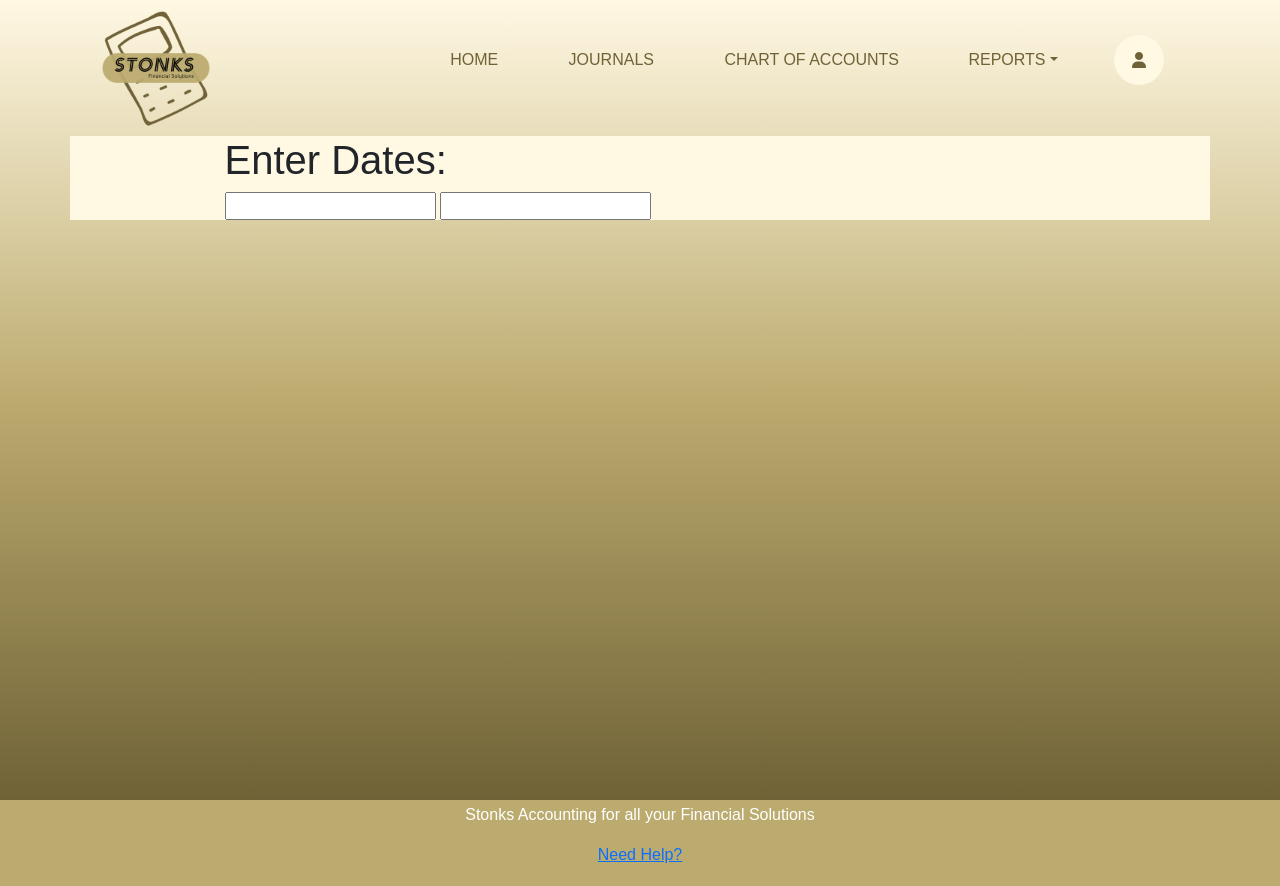
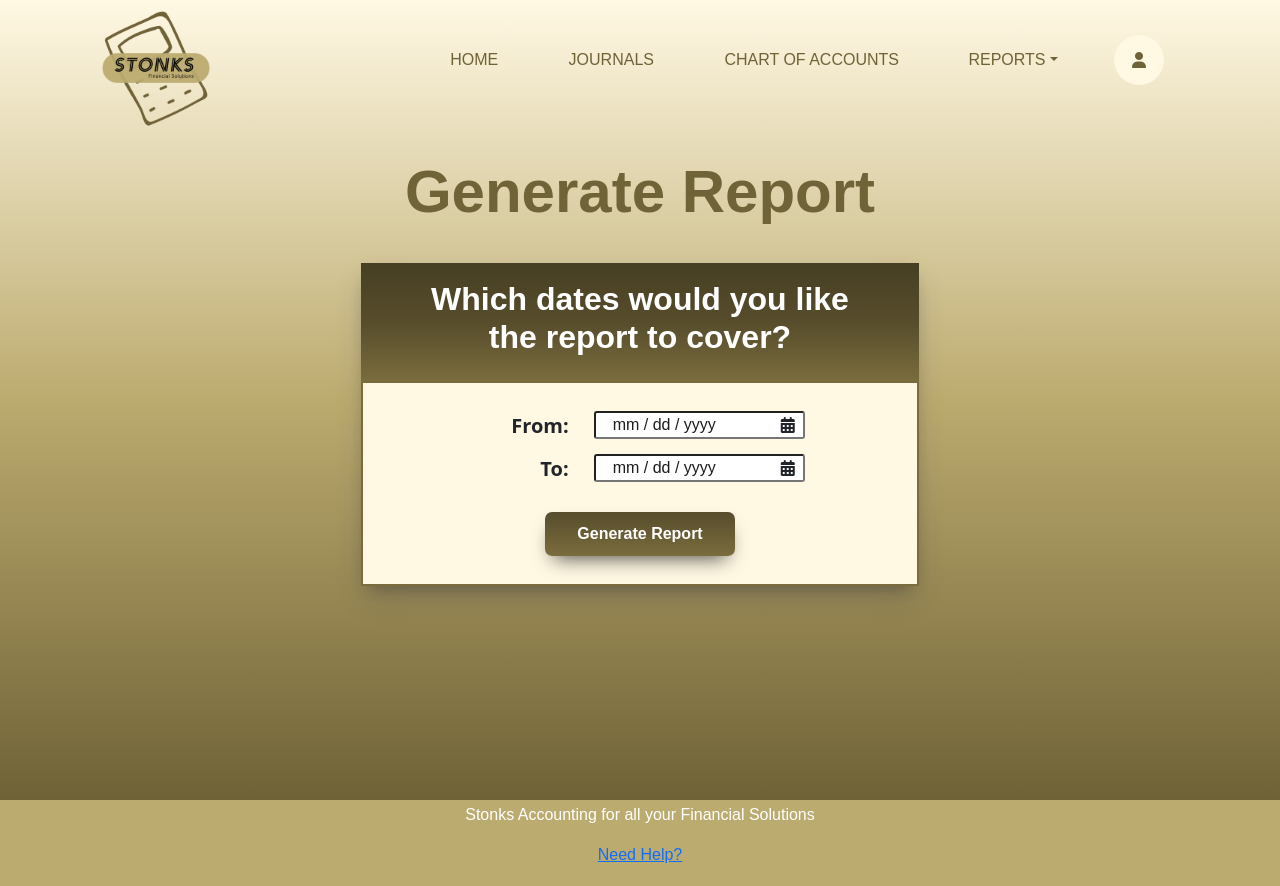
Before and after one commit to robyjeremiah/Stonks, a Django app: page /generateReport/ in a window 1280 px wide. Run offline with Django 3.2, Linux system fonts and the light colour scheme; some libraries are stand-ins or nearby versions.

Commit message:
Added views for report datepicker

```diff
--- a/Stonks/static/balanceSheet.css
+++ b/Stonks/static/balanceSheet.css
@@ -76,11 +76,11 @@
             color: #ffffff;
         }
 
-        .dt-button.buttons-print:hover .fas.fa-print {
+        .dt-button.buttons-print:hover .fas.fa-download {
             color: #ffffff;
         }
 
-.fas.fa-print {
+.fas.fa-download {
     color: #343F4B;
 }
 
--- a/Stonks/static/generateReport.css
+++ b/Stonks/static/generateReport.css
@@ -1,4 +1,109 @@
-.container-md {
+.banner {
+    overflow: hidden;
+}
+
+#title {
+    font-weight: bold;
+    font-size: 60px;
+    margin-top: 20px;
+    color: #706338;
+    text-align: center;
+}
+
+.col-6 {
     background-color: #FFF8E3;
+    margin-top: 35px;
+    margin-bottom: 60px;
+    text-align: center;
+    box-shadow: rgba(50, 50, 93, 0.25) 0px 13px 27px -5px, rgba(0, 0, 0, 0.3) 0px 8px 16px -8px;
+}
 
+    .col-6 h2 {
+        font-weight: bold;
+        color: #ffffff;
+    }
+
+    .col-6 label {
+        font-size: 20px;
+        font-weight: bold;
+        font-family: system-ui;
+    }
+
+.box-one {
+    padding: 3% 8%;
+    background-image: linear-gradient(#473f23,#574d2c,#7a6c3d);
+    width: 100%;
 }
+
+.box-two {
+    padding: 5%;
+    border: 2px solid #7a6c3d;
+}
+
+#fields {
+    margin: auto;
+}
+
+.col-4 {
+    text-align: right;
+}
+
+.input-wrapper {
+    display: inline-block;
+    position: relative;
+    margin: auto;
+}
+
+    .input-wrapper:after {
+        font-family: 'FontAwesome';
+        content: '\f073';
+        position: absolute;
+        right: 10px;
+        top: 2px;
+    }
+
+    .input-wrapper input[type="text"] {
+        margin-bottom: 15px;
+        width: 100%;
+        padding: 0 8%;
+        border-radius: 3px;
+    }
+
+        .input-wrapper input[type="text"]::placeholder {
+            color: #1d1d1d;
+            opacity: 1;
+        }
+
+#submit {
+    margin: 15px auto auto auto;
+    display: inline-block;
+    position: relative;
+    width: 190px;
+    height: auto;
+    padding: 10px 30px;
+    background-image: linear-gradient(#574d2c,#7a6c3d);
+    border: none;
+    border-radius: 7px;
+    font-family: system-ui;
+    transition: all 0.5s;
+    box-shadow: 0 10px 20px -8px rgba(0, 0, 0,.7);
+}
+
+    #submit:after {
+        font-family: 'FontAwesome';
+        content: '\f30b';
+        position: absolute;
+        opacity: 0;
+        top: 10px;
+        right: -25px;
+        transition: 0.5s;
+    }
+
+    #submit:hover{
+        padding-left: 20px;
+    }
+
+    #submit:hover:after {
+        opacity: 1;
+        right: 10px;
+    }
--- a/Stonks/templates/balanceSheet.html
+++ b/Stonks/templates/balanceSheet.html
@@ -10,7 +10,7 @@
             buttons: [
                 {
                     extend: 'print',
-                    text: '<i class="fas fa-print"></i>',
+                    text: '<i class="fas fa-download"></i>',
                     messageTop: 'here is the date information on the print page',
                     titleAttr: 'Print Balance Sheet',
                 },
--- a/Stonks/templates/generateReport.html
+++ b/Stonks/templates/generateReport.html
@@ -1,12 +1,38 @@
 {% extends 'base.html' %} {% block stylesheet %}
 <link rel="stylesheet" type="text/css" href="/static/generateReport.css" />
+<script>
+</script>
 {% endblock %} {% load static %} {% block content %}
 <div class="container-md">
-    <div class="row">
-        <div class="col-9 mx-auto">
-            <h1>Enter Dates:</h1>
-            <input type="text">
-            <input type="text">
+    <h1 id="title">Generate Report</h1>
+    <div class="col-6 mx-auto">
+        <div class="box-one">
+            <h2>Which dates would you like the report to cover?</h2>
+        </div>
+        <div class="box-two">
+            <div class="col-8" id="fields">
+                <div class="row">
+                    <div class="col-4">
+                        <label>From:</label>
+                    </div>
+                    <div class="col-8">
+                        <div class="input-wrapper">
+                            <input type="text" placeholder="mm / dd / yyyy">
+                        </div>
+                    </div>
+                </div>
+                <div class="row">
+                    <div class="col-4">
+                        <label>To:</label>
+                    </div>
+                    <div class="col-8">
+                        <div class="input-wrapper">
+                            <input type="text" placeholder="mm / dd / yyyy">
+                        </div>
+                    </div>
+                </div>
+            </div>
+            <button id="submit"><span>Generate Report</span></button>
         </div>
     </div>
 </div>
```
